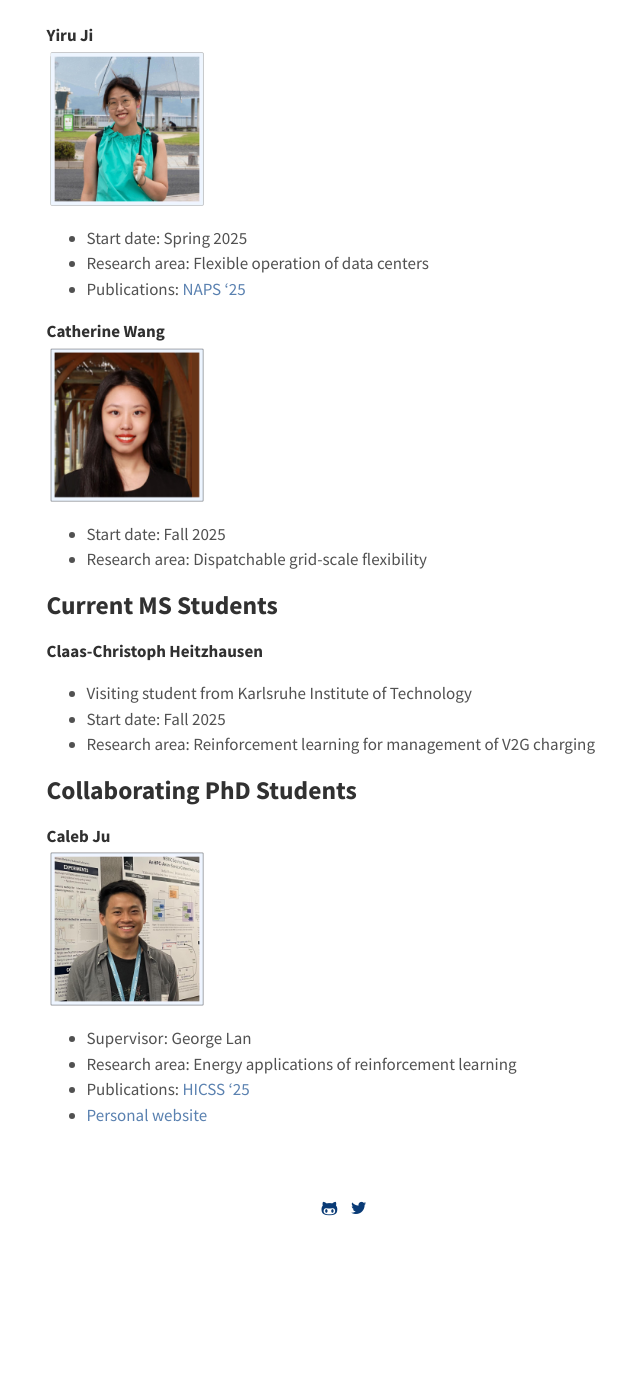
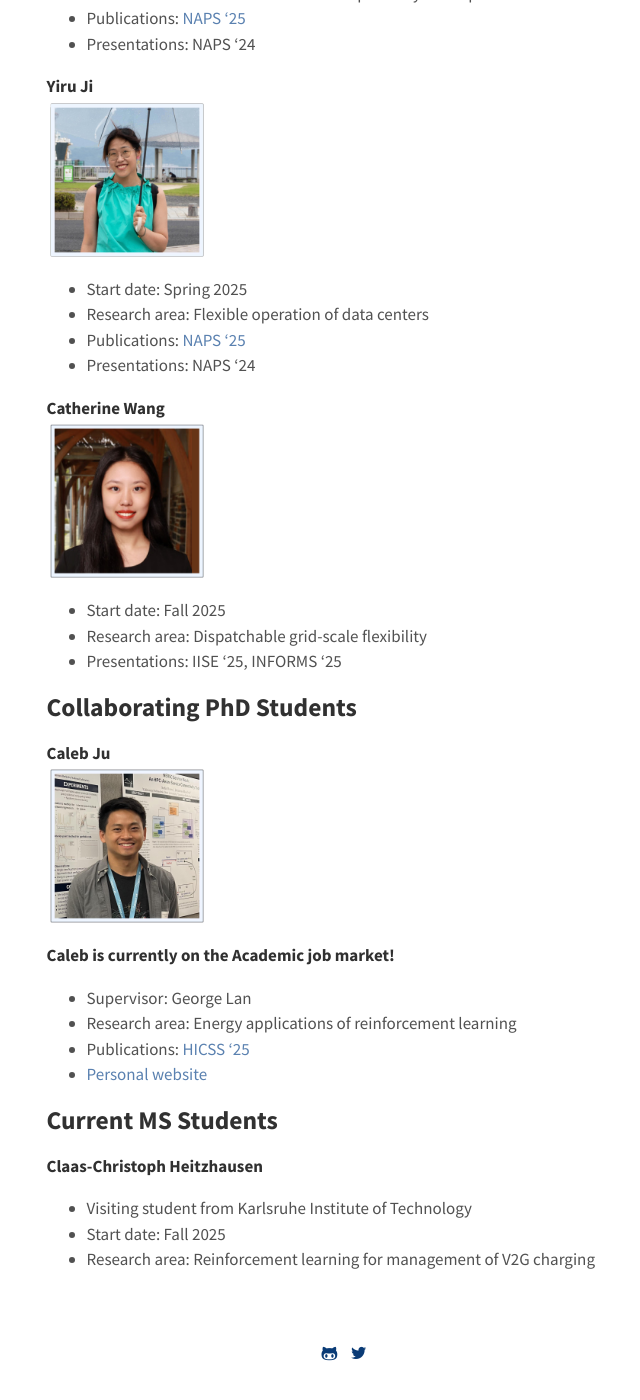
Before and after one commit to constancecrozier/constancecrozier.github.io, a Jekyll site: the page built from group.md, in a window 1280 px wide and 1400 px high, scrolled down 826 px. Shown: the whole window, without its empty margins (296-936 px from the left). Built offline with Jekyll 4.4.1, drawn with Linux system fonts in a browser that asks for light colours; before the commit the page ends 2082 px from its top, so only the background shows below that; some of the changed text lies outside the part shown.

Commit message:
Pre-panel update

```diff
--- a/group.md
+++ b/group.md
@@ -9,7 +9,8 @@ title: Group Members
 <img src="/images/headshot_rina.jpeg" alt="drawing" width="160"/>
 * Start date: Fall 2023
 * Research area: Electrified freight transportation
-* Publications: [NAPS '24](files/naps_24.pdf)
+* Publications: [NAPS '24](files/naps_24.pdf), [Preprint](https://arxiv.org/pdf/2505.05982)
+* Presentations: NAPS '24, IISE '25, PESGM '25, INFORMS '25
 
 **Xiangxin An**
 <img src="/images/headshot_xiangxin.jpeg" alt="drawing" width="160"/>
@@ -17,28 +18,32 @@ title: Group Members
 * Start date: Fall 2024
 * Research area: Discrete actions within power system operation
 * Publications: [NAPS '25](files/NAPS_25.pdf)
+* Presentations: NAPS '24
 
 **Yiru Ji**
 <img src="/images/headshot_yiru.jpeg" alt="drawing" width="160"/>
 * Start date: Spring 2025
 * Research area: Flexible operation of data centers
 * Publications: [NAPS '25](files/NAPS_252.pdf)
+* Presentations: NAPS '24
 
 **Catherine Wang**
 <img src="/images/headshot_catherine.png" alt="drawing" width="160"/>
 * Start date: Fall 2025
 * Research area: Dispatchable grid-scale flexibility
+* Presentations: IISE '25, INFORMS '25
+
+<p style="text-align:center;"><h2>Collaborating PhD Students</h2></p>
+**Caleb Ju**
+<img src="/images/headshot_caleb.jpeg" alt="drawing" width="160"/>
+**Caleb is currently on the Academic job market!**
+* Supervisor: George Lan
+* Research area: Energy applications of reinforcement learning
+* Publications: [HICSS '25](files/hicss_25.pdf)
+* [Personal website](https://jucaleb4.github.io)
 
 <p style="text-align:center;"><h2>Current MS Students</h2></p>
 **Claas-Christoph Heitzhausen**
 * Visiting student from Karlsruhe Institute of Technology
 * Start date: Fall 2025
 * Research area: Reinforcement learning for management of V2G charging
-
-<p style="text-align:center;"><h2>Collaborating PhD Students</h2></p>
-**Caleb Ju**
-<img src="/images/headshot_caleb.jpeg" alt="drawing" width="160"/>
-* Supervisor: George Lan
-* Research area: Energy applications of reinforcement learning
-* Publications: [HICSS '25](files/hicss_25.pdf)
-* [Personal website](https://jucaleb4.github.io)
--- a/index.html
+++ b/index.html
@@ -28,6 +28,12 @@ title: Home
 
 <center><h3>Group News</h3></center>
 <div style="overflow: auto; height:250pt; width:100%; background:AliceBlue;">
+
+<b>Dec 25</b>: Congratulations to Rina for recieving the Anderson-Interface PhD Student Fellowship for Research Excellence in the area of Energy and Sustainable Systems.<br><br>
+
+<b>Oct 25</b>: Constance, Rina, and Catherine all presented at the INFORMS Annual Meeting.<br><br>
+
+<b>Oct 25</b>: Xiangxin and Yiru presented at NAPS.<br><br>
 
 <b>Sep 25</b>:  We are pleased to be hosting Claas-Christoph Heitzhausen from KIT for the next six months while he writes his Master's thesis.<br><br>
 
```
Also changed, not shown: cv.md (+1 -1 lines).
